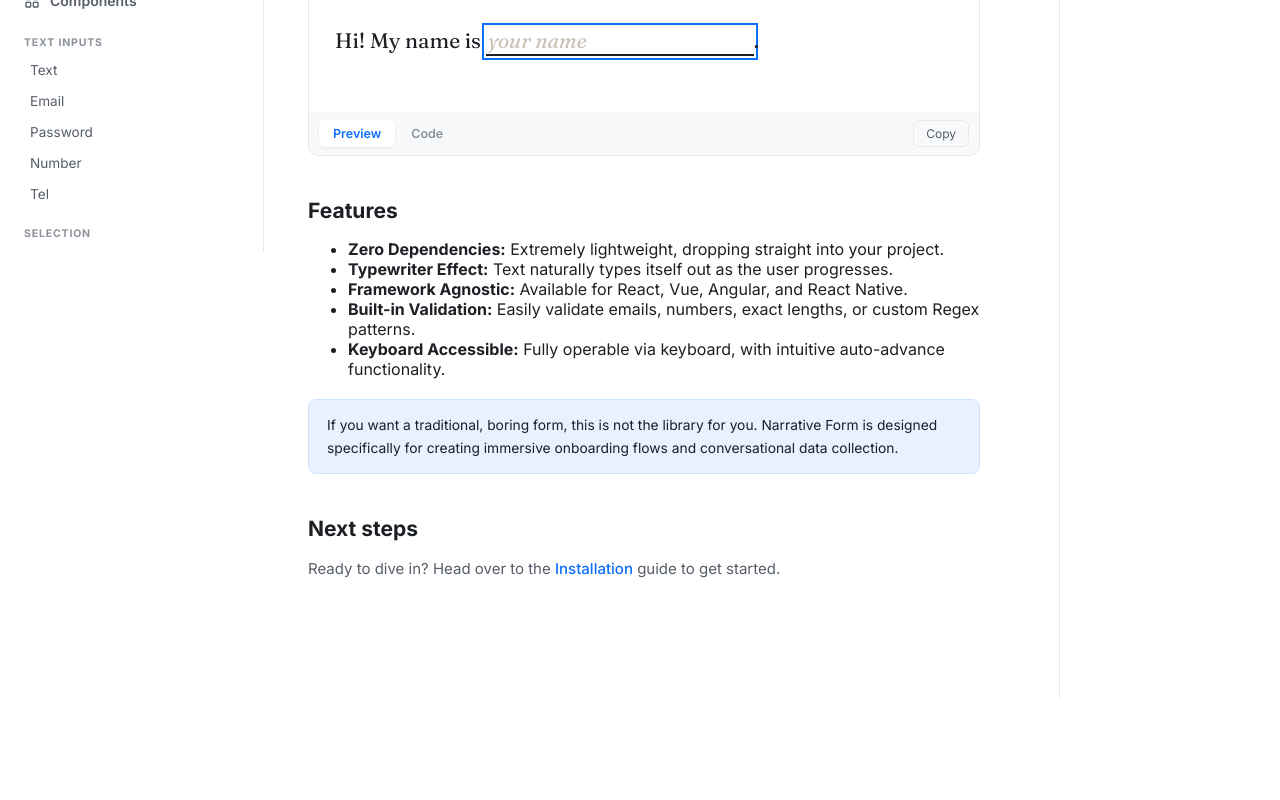
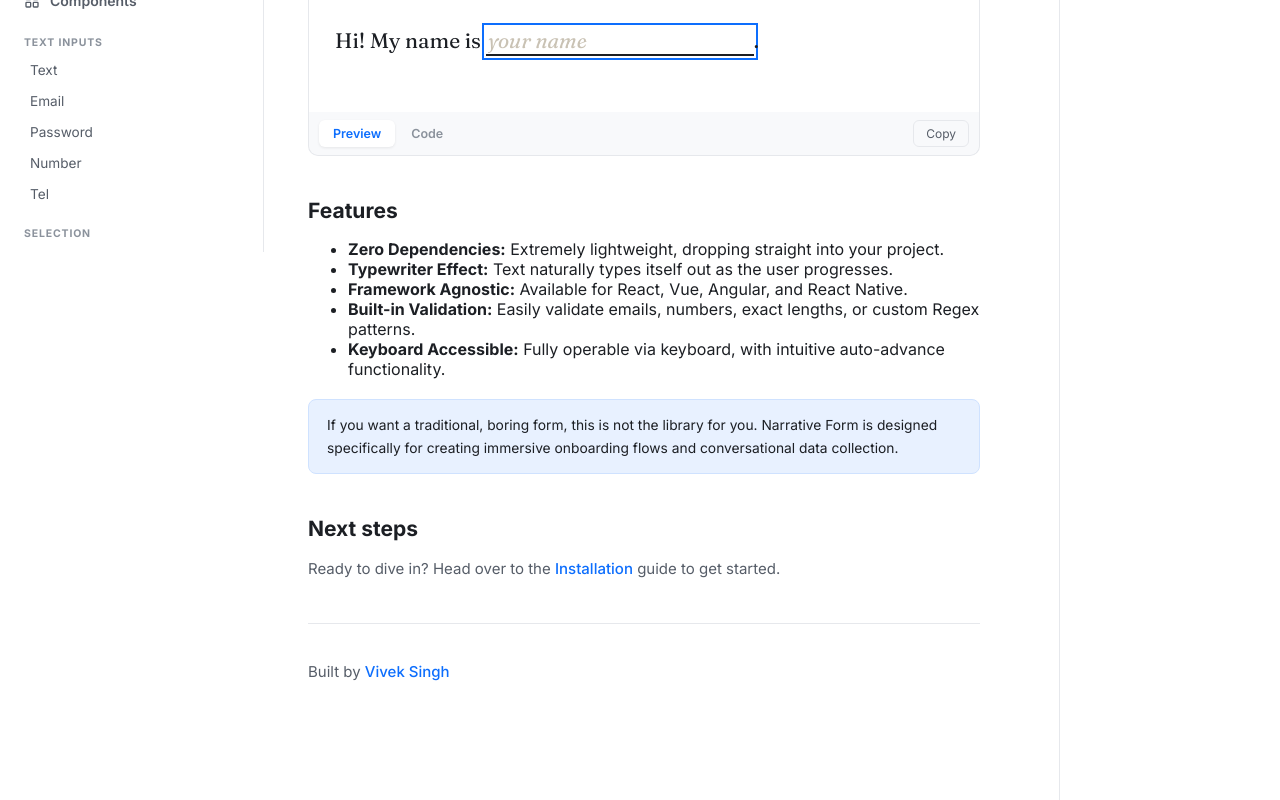
Before and after one commit to vivekSinghInd/narrative-forms, a React (Vite) app in the folder apps/demo/: page /#docs/overview in a window 1280 px wide. Shown: the part 548-1348 px from the top of the page. Before the commit the page ends 1246 px from the top, so only its background shows below. Built offline with nearby package versions, Linux system fonts and the light colour scheme.

Commit message:
add profile link

```diff
--- a/apps/demo/src/docs/pages/Overview.tsx
+++ b/apps/demo/src/docs/pages/Overview.tsx
@@ -72,6 +72,12 @@ export default function OverviewPage() {
       <p>
         Ready to dive in? Head over to the <a href="#docs/installation">Installation</a> guide to get started.
       </p>
+
+      <div style={{ marginTop: "40px", paddingTop: "20px", borderTop: "1px solid var(--rule)" }}>
+        <p style={{ color: "var(--ink-soft)" }}>
+          Built by <a href="https://www.linkedin.com/in/vivek-singh2984/" target="_blank" rel="noopener noreferrer">Vivek Singh</a>
+        </p>
+      </div>
     </div>
   );
 }
```
